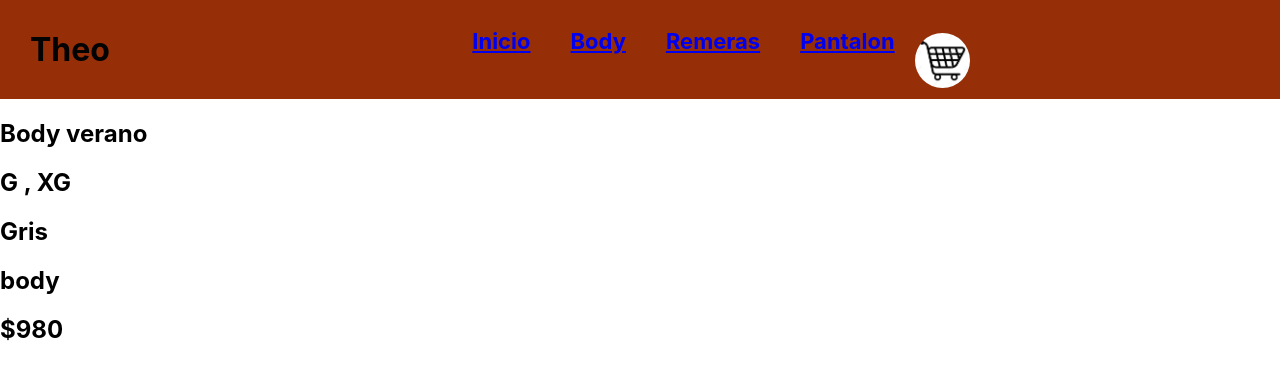
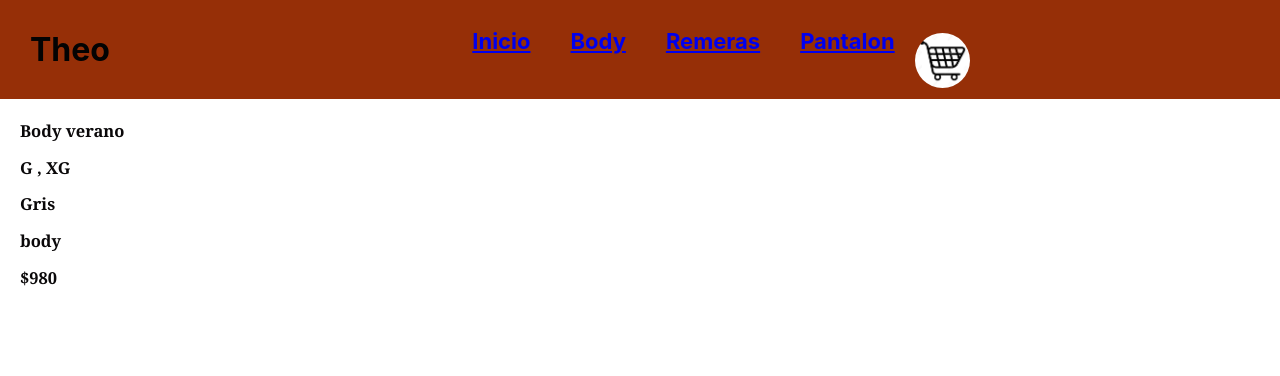
Before and after one commit to Lucila-Morelli/tienda, a React (Create React App) app in the folder tienda-react/: page /item/1 in a window 1280 px wide. Shown: the top 376 px of the page. Built offline with nearby package versions, Linux system fonts and the light colour scheme.

Commit message:
itemdetail

```diff
--- /dev/null
+++ b/tienda-react/src/components/ItemDetail/ItemDetail.css
@@ -0,0 +1,6 @@
+.itemDetail{
+    color:rgb(10, 8, 9);
+    font-size: 11px;
+    font-family: Cambria, Cochin, Georgia, Times, 'Times New Roman', serif;
+    margin: 20px;
+}
--- a/tienda-react/src/components/ItemDetail/ItemDetail.js
+++ b/tienda-react/src/components/ItemDetail/ItemDetail.js
@@ -1,8 +1,9 @@
+import './ItemDetail.css'
 import React from 'react'
 
 const ItemDetail = ({productSelected}) => {
   return (
-    <div>
+    <div className='itemDetail'>
 
         <h2>{productSelected.nombre}</h2>
         <h2>{productSelected.talla} </h2>
```
